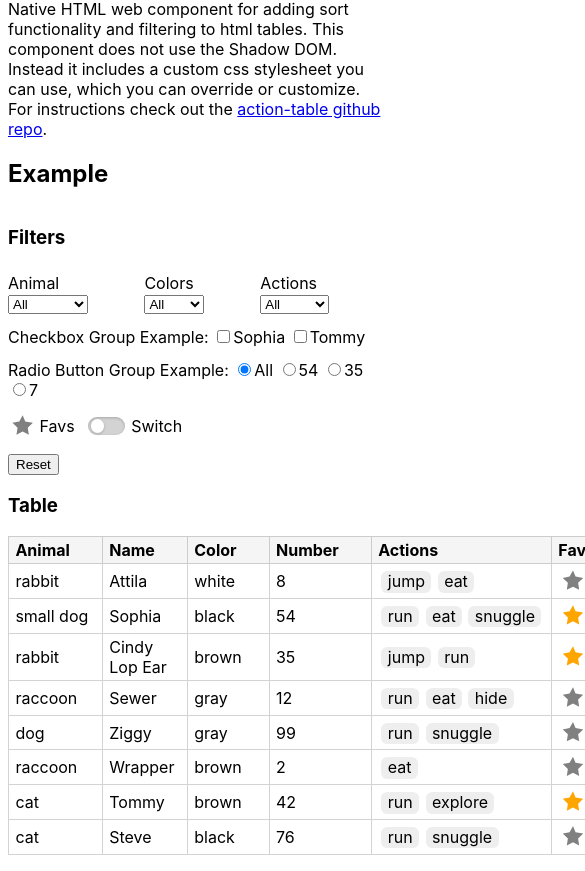
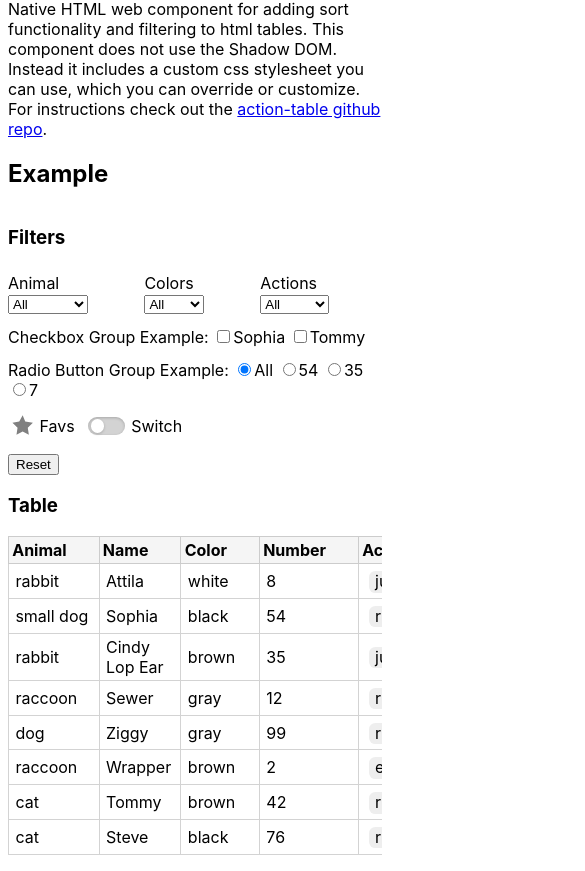
Before and after one commit to colinaut/action-table, a website built with Vite: page index.html in a window 390 px wide. Shown: the part 83-954 px from the top of the page, 585 px wide, since content can reach past the window. Built offline with nearby package versions, Linux system fonts and the light colour scheme.

Commit message:
style: added simple responsive code so table doesn't expand beyond width.

```diff
--- a/css/styles.css
+++ b/css/styles.css
@@ -5,11 +5,14 @@
 action-table table  {
     border-collapse: collapse;
     margin: 1em 0;
+    max-width: 100%;
+    overflow: auto;
+    display: block;
 }
 
 action-table th {
     border: 1px solid #ccc;
-    padding: .2em 2em .2em .4em;
+    padding: .2em 2em .2em .2em;
     background-color: var(--action-table-th, whitesmoke);
     position: relative;
     text-align: left;
@@ -139,6 +142,7 @@ action-table .switch input {
 
   action-table .star input {
     appearance: none;
+    position: relative;
     cursor: pointer;
     height: 1.6em;
     width: 1.6em;
```
Also changed, not shown: docs/assets/action-table.css (+1 -1 lines), dist/assets/action-table.css.
